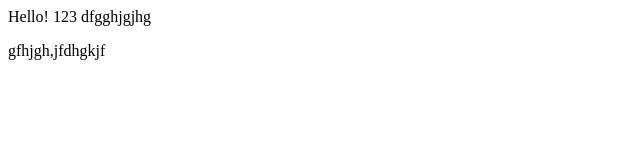
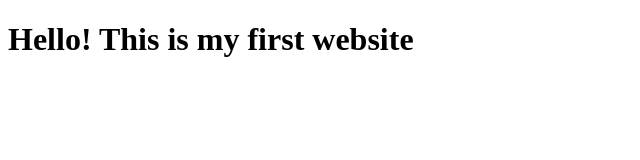
Before and after one commit to alonakudina-cmyk/genius-progect, a plain HTML site: page index.html in a window 1280 px wide. Shown: the whole page, without its empty margins (0-640 px from the left). Drawn offline with Linux system fonts and the light colour scheme.

Commit message:
Add title index.html

```diff
--- a/index.html
+++ b/index.html
@@ -6,8 +6,6 @@
     <title>Document</title>
   </head>
   <body>
-    Hello! 123 dfgghjgjhg
-    <img src="" alt="" />
-    <p>gfhjgh,jfdhgkjf</p>
+    <h1>Hello! This is my first website</h1>
   </body>
 </html>
```
